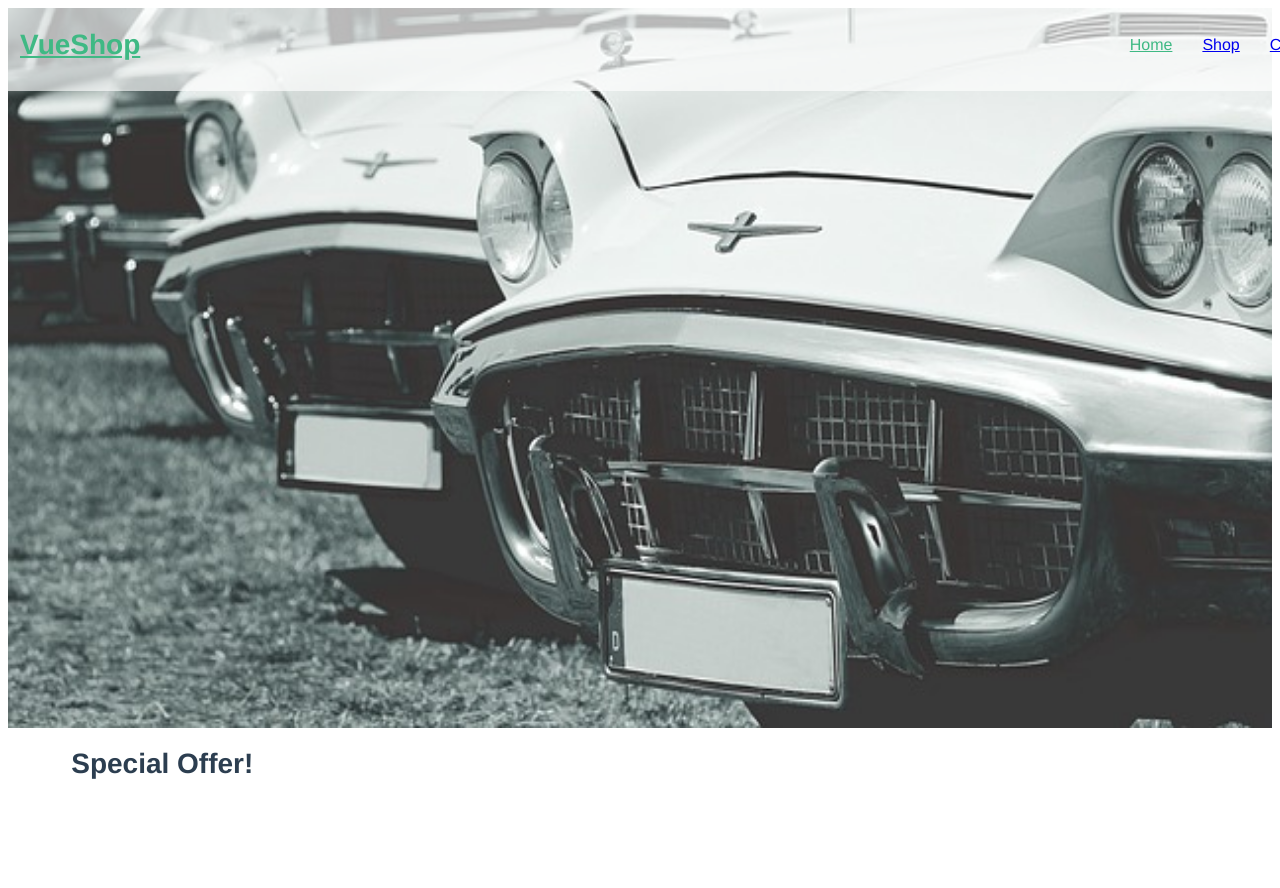
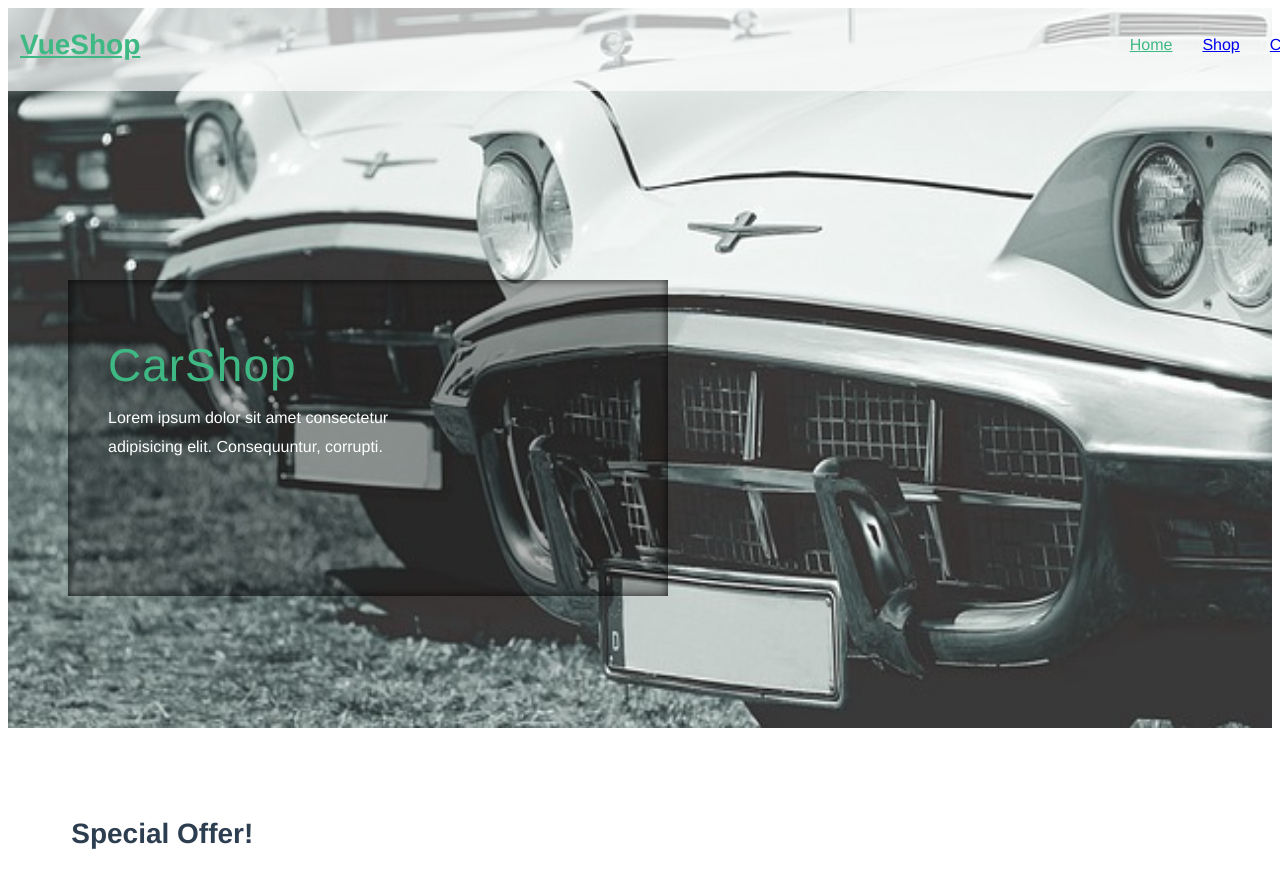
Before and after one commit to KacperNlp/Vue-SHOP, a Vue app: page /#/ in a window 1280 px wide. Shown: the top 888 px of the page. Built offline with nearby package versions, Linux system fonts and the light colour scheme; the HTML template or start-up script is replaced by a standard one.

Commit message:
Created banner for home page

```diff
--- a/src/layout/TheHeader/TheHeader.vue
+++ b/src/layout/TheHeader/TheHeader.vue
@@ -77,6 +77,7 @@ body:has(.is-active) {
   padding: 20px;
   border-bottom: 1px solid transparent;
   background: rgba(255, 255, 255, 0.65);
+  z-index: 10;
 
   &.header-scroll {
     border-bottom: 1px solid #ddd;
--- a/src/pages/HomePage/HomePage.vue
+++ b/src/pages/HomePage/HomePage.vue
@@ -1,5 +1,15 @@
 <template>
-  <section-banner></section-banner>
+  <section-banner>
+    <template #banner-content>
+      <div class="home-banner-content">
+        <h1 class="home-banner-content-headline">CarShop</h1>
+        <p class="home-banner-content-text">
+          Lorem ipsum dolor sit amet consectetur adipisicing elit. Consequuntur,
+          corrupti.
+        </p>
+      </div>
+    </template>
+  </section-banner>
   <section-center>
     <section-slider>
       <template #slider-headline>
@@ -19,7 +29,81 @@ import BaseHeadline from "@/components/BaseHeadline/BaseHeadline.vue";
 
 export default {
   name: "HomePage",
-  components: { SectionBanner, SectionCenter, SectionSlider, BaseHeadline },
+  components: {
+    SectionBanner,
+    SectionCenter,
+    SectionSlider,
+    BaseHeadline,
+  },
 };
 </script>
-<style></style>
+<style lang="scss">
+.home-banner-content {
+  position: absolute;
+  bottom: 50px;
+  left: 30px;
+  width: 90%;
+  max-width: 300px;
+  color: #fff;
+  text-align: left;
+  line-height: 180%;
+
+  &::before {
+    position: absolute;
+    top: -30px;
+    left: -30px;
+    content: "";
+    width: 150%;
+    height: 150%;
+    background: rgba(0, 0, 0, 0.3);
+
+    @media (min-width: 1024px) {
+      top: -40px;
+      left: -40px;
+      width: 200%;
+      height: 200%;
+      box-shadow: inset 0 0 10px rgba(0, 0, 0, 0.8);
+    }
+  }
+
+  @media (min-width: 1024px) {
+    bottom: 250px;
+    left: 100px;
+  }
+
+  @media (min-width: 1440px) {
+    bottom: 300px;
+    left: 150px;
+    max-width: 400px;
+  }
+
+  &-headline {
+    position: relative;
+    margin-bottom: 15px;
+    font-weight: 100;
+    font-size: 28px;
+    color: #3fb984;
+    z-index: 1;
+
+    @media (min-width: 1024px) {
+      font-size: 46px;
+      letter-spacing: 1px;
+      margin-bottom: 25px;
+    }
+
+    @media (min-width: 1440px) {
+      font-size: 65px;
+      margin-bottom: 35px;
+    }
+  }
+
+  &-text {
+    position: relative;
+    z-index: 1;
+
+    @media (min-width: 1440px) {
+      font-size: 20px;
+    }
+  }
+}
+</style>
--- a/src/sections/SectionBanner/SectionBanner.vue
+++ b/src/sections/SectionBanner/SectionBanner.vue
@@ -11,6 +11,9 @@
         alt="Cars shop banner mobile"
         v-else
       />
+    </div>
+    <div class="banner-content">
+      <slot name="banner-content"></slot>
     </div>
   </div>
 </template>
@@ -46,8 +49,11 @@ export default {
 </script>
 <style lang="scss">
 .banner {
+  position: relative;
   width: 100%;
   height: 40vh;
+  margin-bottom: 70px;
+  overflow: hidden;
 
   @media (min-width: 1024px) {
     height: 90vh;
```
